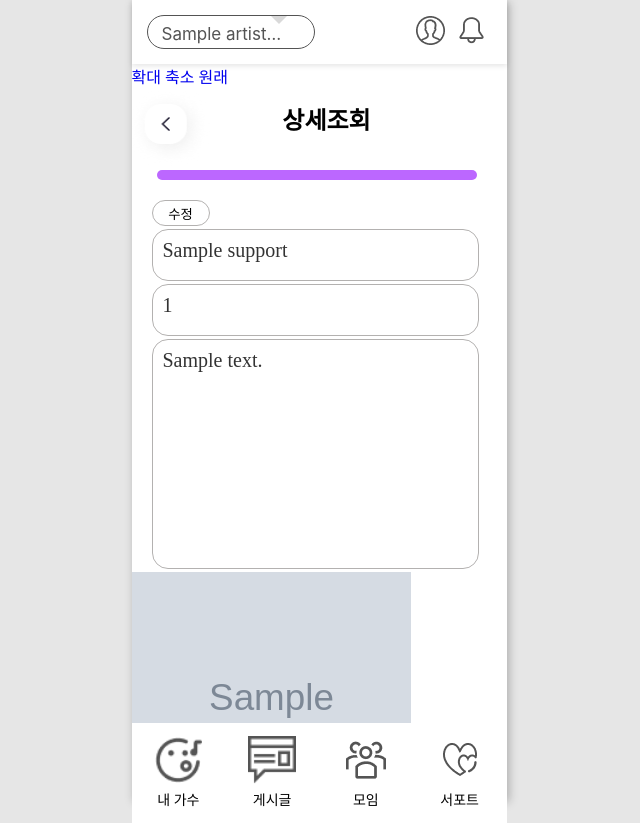
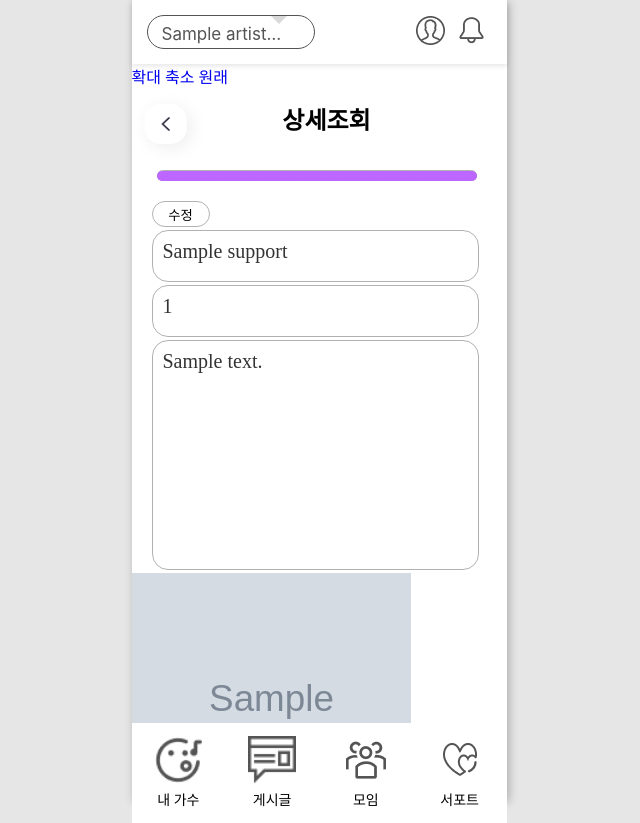
Before and after one commit to likelion-centerthon/centerthon, a Django app: page /support/1/post/1/ in a window 1280 px wide. Shown: the whole page, without its empty margins (321-961 px from the left). Run offline with Django 3.2, Linux system fonts and the light colour scheme; a user stored in the database is signed in; tables that the repository leaves empty hold one stand-in row (values such as "Sample post"); grey boxes marked "Sample" are stand-in pictures.

Commit message:
feat: support_dtl 페이지 퍼센트바 기능 추가 #19

```diff
--- a/project/project/settings.py
+++ b/project/project/settings.py
@@ -70,7 +70,7 @@ TEMPLATES = [
             ],
             'libraries': {
                 'custom_filters': 'support.templatetags.custom_filters',
-                }
+            }
         },
     },
 ]
--- a/project/static/css/support_dtl.css
+++ b/project/static/css/support_dtl.css
@@ -11,14 +11,25 @@
 
 }
 .percent {
+  position:relative;
+  box-sizing: border-box;
+  mix-blend-mode: normal;
+  border: 1px solid #B3B1B0;
+  border-radius: 16px;
+  height: 11px;
+  width: 320px;
+  margin: 2px 10px 20px 25px;
+}
+
+#percent-bar-content {
+  position:absolute;
+  left:-0.5px;
   box-sizing: border-box;
   background: #bc67ff;
   mix-blend-mode: normal;
   border: 1px dashed #bc67ff;
   border-radius: 16px;
   height: 10px;
-  width: 320px;
-  margin: 2px 10px 20px 25px;
 }
 
 .detail-container div {
--- a/project/support/templates/support/support_dtl.html
+++ b/project/support/templates/support/support_dtl.html
@@ -2,11 +2,17 @@
 {% load static %}
 {% with artist=artist alerts=alerts %}
 {% block content %}
+{% load custom_filters %}
+
 <div style="  justify-content:row;  display: flex; ">
 <img class="back" src="{% static 'images/back.png'%}" alt="이전" ></img>
     <h1 class="support_dtl_h1" style=" margin-left:-15px;">상세조회</h1>
 </div>
-    <div class="percent"></div>
+    <span id="percent-content" style="display:none;">{{support.balanceAmt|avg:support.fundraising}}</span>
+    <div class="percent">
+        <div class="percent-bar" id="percent-bar-content"></div>
+    </div>
+
     <!--일반 사용자일 때-->
     {% if support.user == request.user %}
     <button style="margin-left:20px;"class="modify_button" onclick="location.href='{% url 'support:update_support' pk=artist.pk spt_pk=support.pk %}'">수정</button>
@@ -107,6 +113,18 @@
 
 
   <script>
+  function calcPercent() {
+    let values = document.getElementById('percent-content').innerText;
+    const percent = document.getElementById('percent-bar-content');
+    if (parseInt(values)/100 == 0)
+        percent.style.width = '20px';
+    else if (parseInt(values)/100 > 1)
+        percent.style.width = '320px';
+    else
+        percent.style.width = (parseInt(values)/100 * 320) + 'px';
+  }
+  calcPercent();
+
     function showPopup() {
       const popup = document.getElementById('pop_info_1');
       popup.style.display = 'block';
--- a/project/templates/base.html
+++ b/project/templates/base.html
@@ -3,7 +3,7 @@
 <html lang="ko">
   <head>
     <meta charset="UTF-8" />
-    <meta name="viewport" content="width=device-width,initial-scale=1,minimum-scale=1,maximum-scale=1,user-scalable=no" />
+    <meta name="viewport" content="width=device-width, height=device-height, initial-scale=1,minimum-scale=1,maximum-scale=1,user-scalable=no" />
       <link rel="stylesheet" href="{% static 'css/base.css' %}" />
       <link rel="stylesheet" href="{% static 'css/header.css' %}" />
       <link rel="stylesheet" href="{% static 'css/footer.css' %}" />
```
